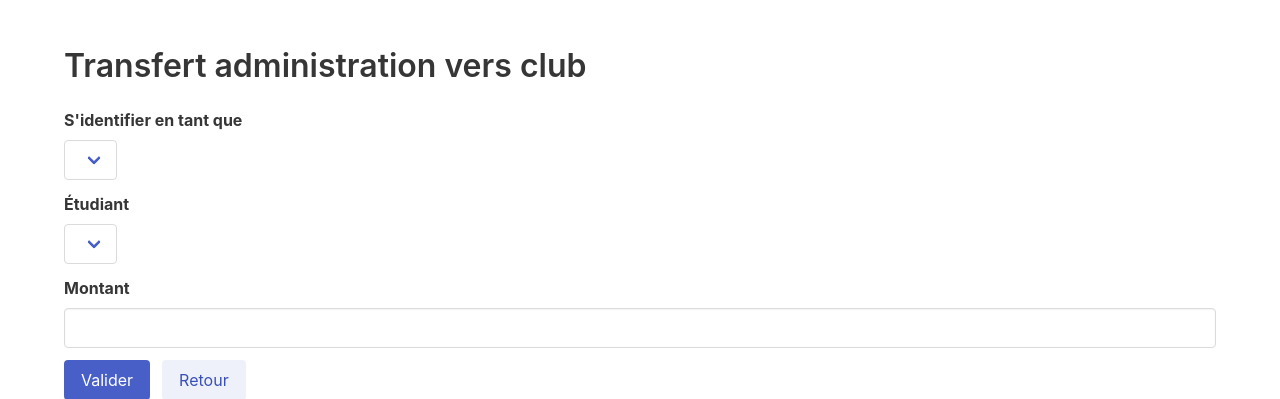
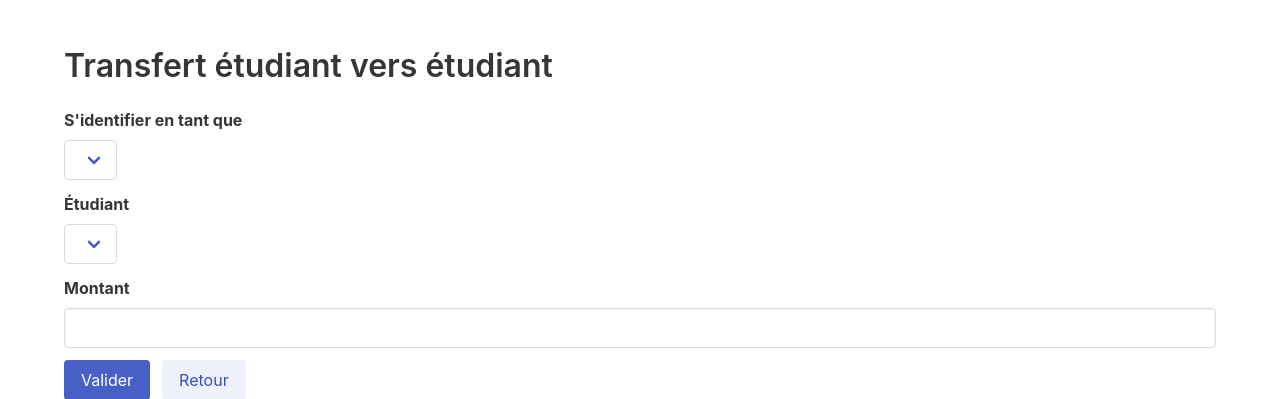
Before and after one commit to PinkAstrid/cipacoin_blockchain, a Flask app: page /transfer/student/student in a window 1280 px wide. Shown: the part 52-451 px from the top of the page. Run offline with Flask 2, Linux system fonts and the light colour scheme; lists and menus that the app fills with data are empty; parts of the project's set-up code (start-up, migrations or seed data) failed here and were passed over.

Commit message:
correction titre

```diff
--- a/app/templates/views/actions/transfer/student_to_student.html
+++ b/app/templates/views/actions/transfer/student_to_student.html
@@ -1,7 +1,7 @@
 {% extends "templates/generic_form.html" %}
 
 {% block headline %}
-    Transfert administration vers club
+    Transfert étudiant vers étudiant
 {% endblock %}
 
 {% block fields %}
```
